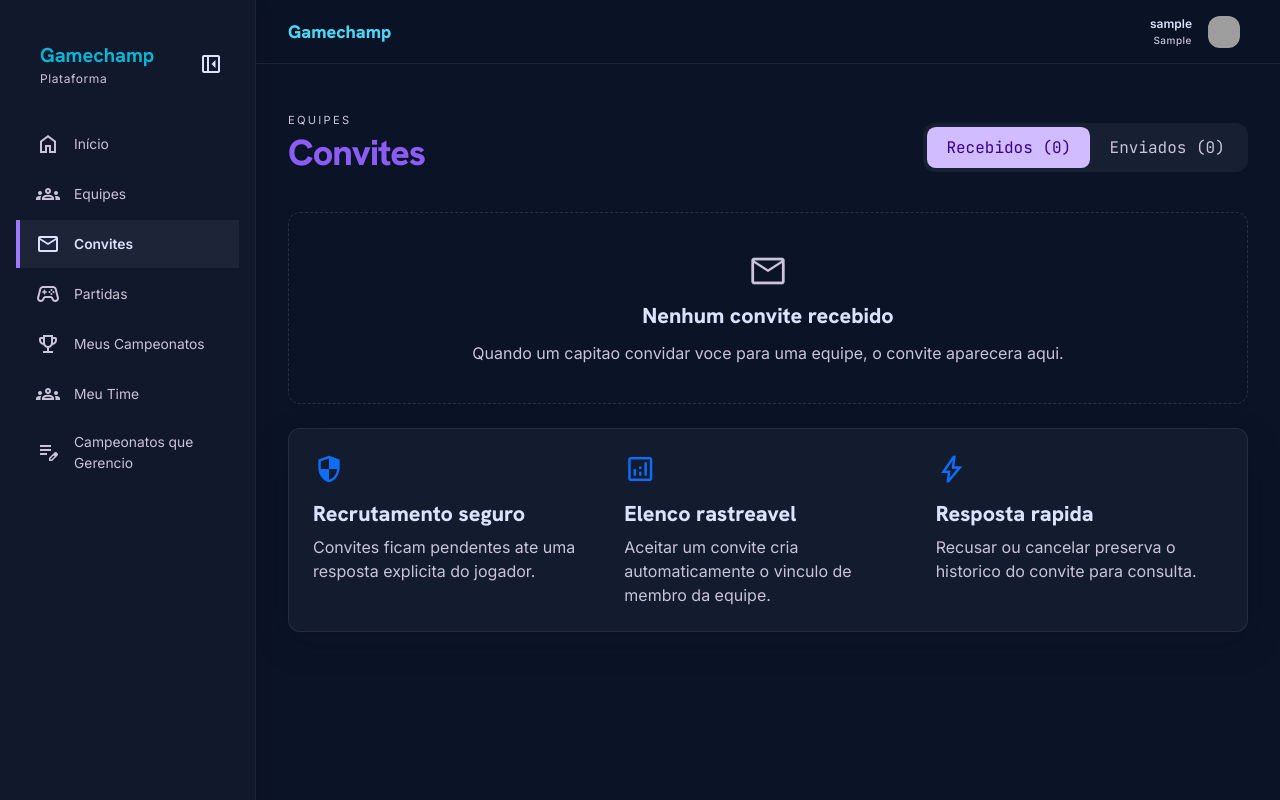
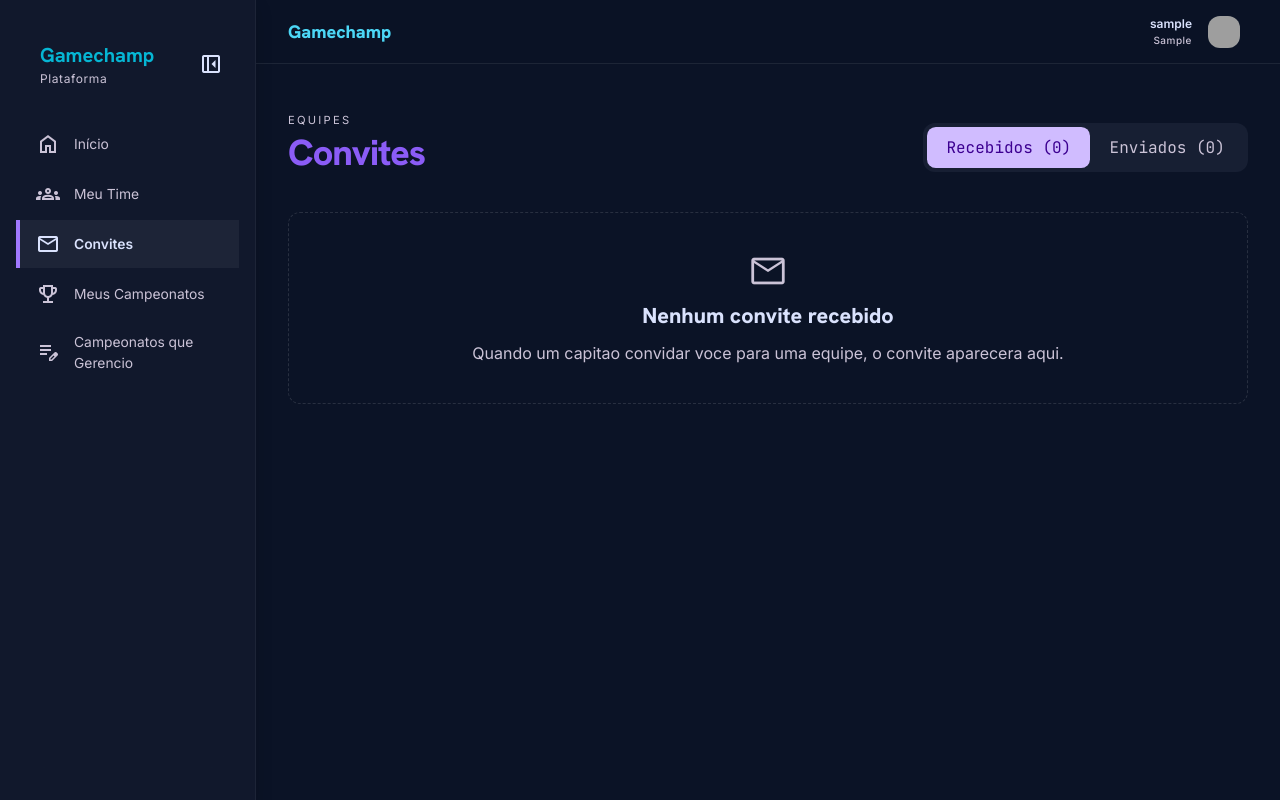
Before and after one commit to GNINE11/gamechamp, a Django app: page /equipes/convites/ in a window 1280 px wide. Run offline with Django 5.2, Linux system fonts and the light colour scheme; the visitor is signed in with stand-in values (Sample User, id 1); data comes from the database, SQL or seed files in the repository; data that the repository does not hold is empty; grey boxes are pictures that could not be loaded.

Commit message:
styles: alguns ajustes na sidebar

```diff
--- a/templates/base/sidebar.html
+++ b/templates/base/sidebar.html
@@ -30,7 +30,7 @@
 
     <a href="{% url 'teams:teams-home' %}" class="sidebar-link {% if request.resolver_match.url_name|slice:':6' == 'teams-' and request.resolver_match.url_name != 'teams-invitations' and request.resolver_match.url_name|slice:':13' != 'teams-invite-' %}active{% endif %}">
       <span class="material-symbols-outlined">groups</span>
-      <span>Equipes</span>
+      <span>Meu Time</span>
     </a>
 
     <a href="{% url 'teams:teams-invitations' %}" class="sidebar-link {% if request.resolver_match.url_name == 'teams-invitations' or request.resolver_match.url_name|slice:':13' == 'teams-invite-' %}active{% endif %}">
@@ -38,20 +38,10 @@
       <span>Convites</span>
     </a>
 
-    <a href="#" class="sidebar-link {% if request.resolver_match.url_name|slice:':8' == 'matches-' %}active{% endif %}">
-      <span class="material-symbols-outlined">stadia_controller</span>
-      <span>Partidas</span>
     <a href="{% url 'championship:my-championship-list' %}"
       class="sidebar-link {% if request.resolver_match.url_name|slice:':16' == 'my-championship-' %}active{% endif %}">
       <span class="material-symbols-outlined">emoji_events</span>
       <span>Meus Campeonatos</span>
-    </a>
-
-    <!-- 'teams:my-team-detail' -->
-    <a href="#"
-      class="sidebar-link {% if request.resolver_match.url_name|slice:':8' == 'my-team-' %}active{% endif %}">
-      <span class="material-symbols-outlined">groups</span>
-      <span>Meu Time</span>
     </a>
 
     <a href="{% url 'championship:management-championship-list' %}"
--- a/templates/championship/list.html
+++ b/templates/championship/list.html
@@ -992,7 +992,7 @@
                     <span class="row-value
                                 {% if champ.champion %}color-secondary{% else %}color-muted{% endif %}">
                         {% if champ.champion %}
-                        {{ champ.champion }}
+                            {{ champ.champion }}
                         {% else %}
                         —
                         {% endif %}
--- a/templates/teams/pages/invitations.html
+++ b/templates/teams/pages/invitations.html
@@ -122,26 +122,6 @@
     </div>
     {% endif %}
   </div>
-
-  <div class="team-panel">
-    <div class="team-footer-band">
-      <div>
-        <span class="material-symbols-outlined text-primary fs-2 mb-3">security</span>
-        <h2 class="team-section-title mb-2">Recrutamento seguro</h2>
-        <p class="team-muted mb-0">Convites ficam pendentes ate uma resposta explicita do jogador.</p>
-      </div>
-      <div>
-        <span class="material-symbols-outlined text-primary fs-2 mb-3">analytics</span>
-        <h2 class="team-section-title mb-2">Elenco rastreavel</h2>
-        <p class="team-muted mb-0">Aceitar um convite cria automaticamente o vinculo de membro da equipe.</p>
-      </div>
-      <div>
-        <span class="material-symbols-outlined text-primary fs-2 mb-3">bolt</span>
-        <h2 class="team-section-title mb-2">Resposta rapida</h2>
-        <p class="team-muted mb-0">Recusar ou cancelar preserva o historico do convite para consulta.</p>
-      </div>
-    </div>
-  </div>
 </section>
 {% endblock %}
 
```
